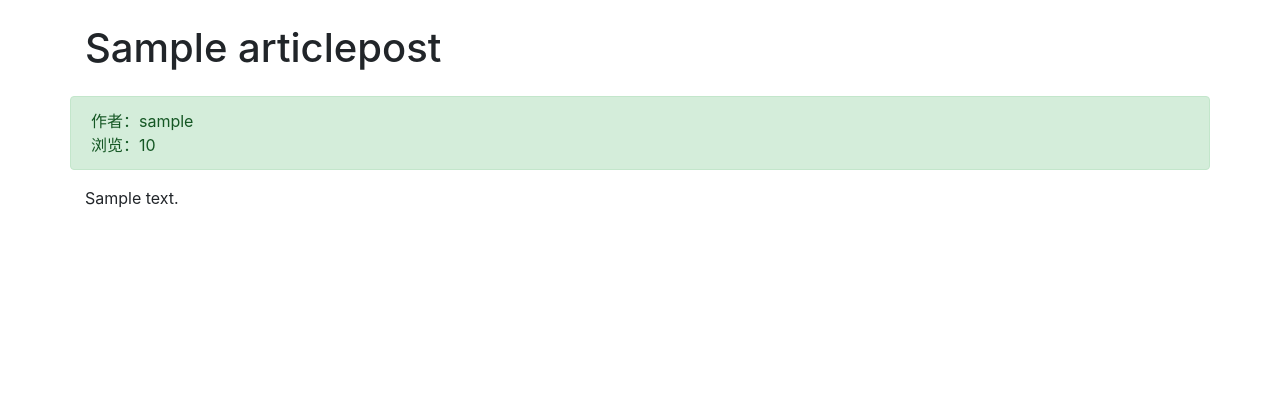
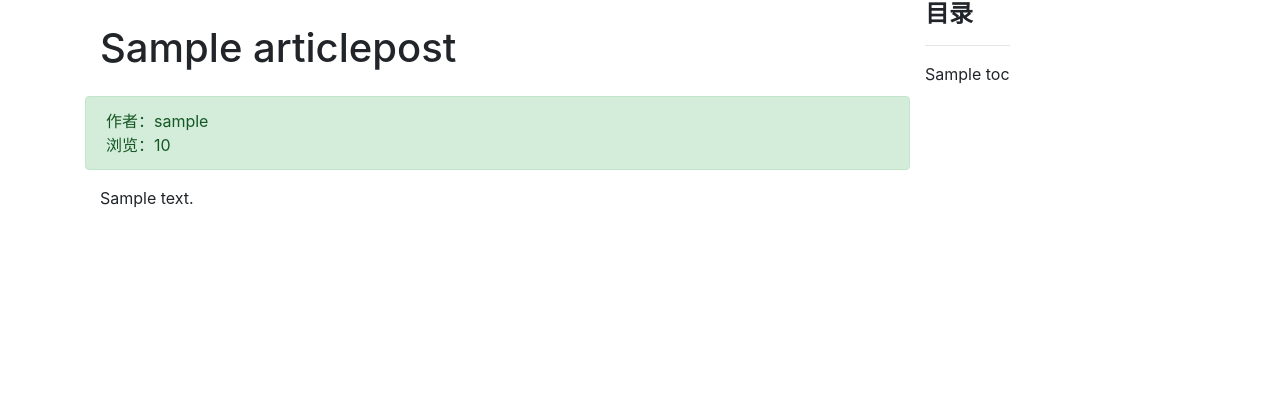
Before and after one commit to StubbornF4/mysite, a Django app: template article/templates/article/detail.html in a window 1280 px wide. Shown: the part 56-463 px from the top of the page. Run offline with Django 3.2, Linux system fonts and the light colour scheme; tables that the repository leaves empty hold one stand-in row (values such as "Sample post"); the template is opened without the code that fills it: values that come from a table or form of the project are taken from there, most other values are stand-ins (such as "Sample title", 1, 10 or a date in 2020); some libraries are stand-ins or nearby versions.

Commit message:
增加文章目录

```diff
--- a/article/templates/article/detail.html
+++ b/article/templates/article/detail.html
@@ -14,6 +14,8 @@
 <!-- 文章详情 -->
 <div class="container">
     <div class="row">
+
+        <div class="col-9">
             <!-- 标题及作者 -->
             <h1 class="col-12 mt-4 mb-4">{{ article.title }}</h1>
             <div class="col-12 alert alert-success">
@@ -43,6 +45,15 @@
                 <p>{{ article.body|safe }}</p>
             </div>
         </div>
+
+        <div clas="col-3 mt-4">
+            <h4><strong>目录</strong></h4>
+            <hr>
+            <div>
+                {{ toc|safe }}
+            </div>
+        </div>
+    </div>
 </div>
 
 <script>
```
Also changed, not shown: article/views.py (+10 -3 lines). Lines whose indentation alone changed are shown as unchanged.
